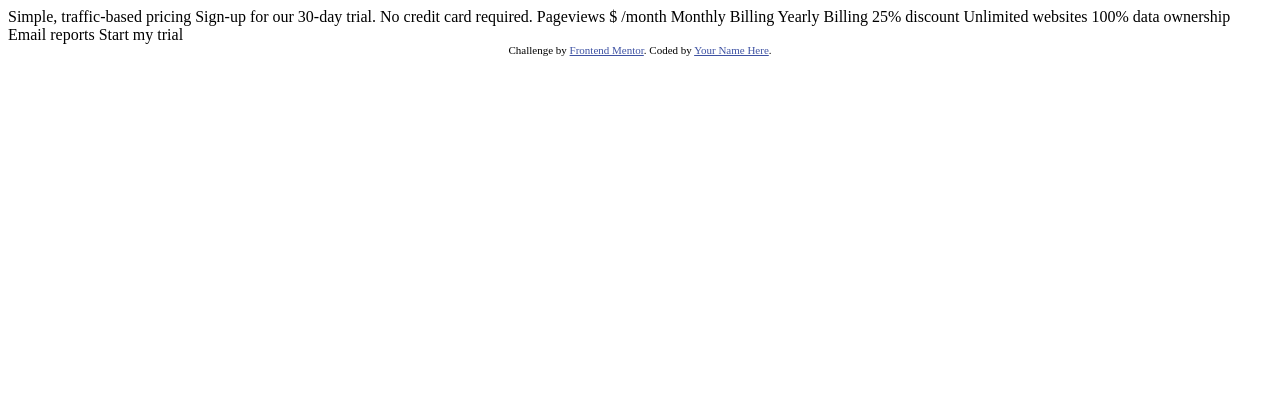
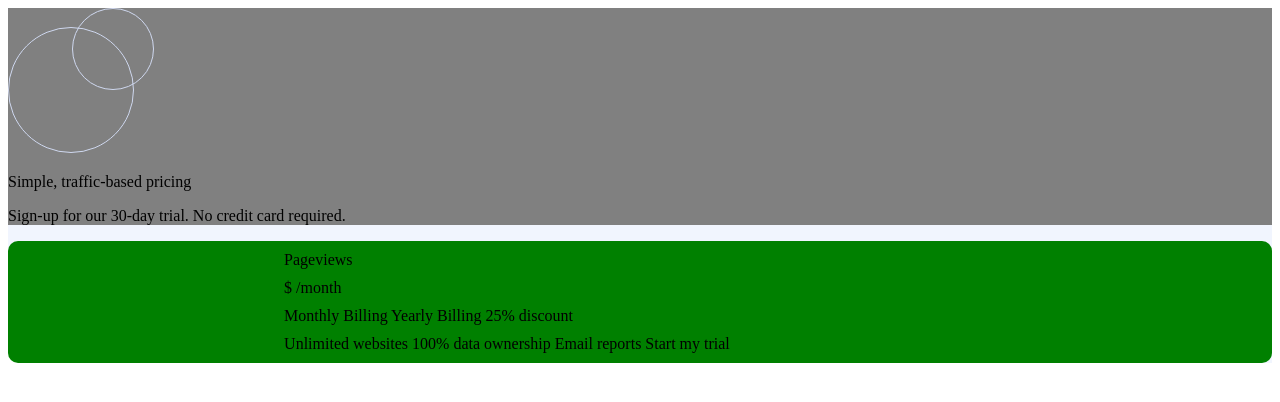
Before and after one commit to BrettAGobel/frontend-mentor-interactive-pricing-component, a plain HTML site: page interactive-pricing-component-main/index.html in a window 1280 px wide. Drawn offline with Linux system fonts and the light colour scheme.

Commit message:
composing basic layout

```diff
--- a/interactive-pricing-component-main/index.html
+++ b/interactive-pricing-component-main/index.html
@@ -2,38 +2,43 @@
 <html lang="en">
 <head>
   <meta charset="UTF-8">
-  <meta name="viewport" content="width=device-width, initial-scale=1.0"> <!-- displays site properly based on user's device -->
+  <meta name="viewport" content="width=device-width, initial-scale=1.0">
 
   <link rel="icon" type="image/png" sizes="32x32" href="./images/favicon-32x32.png">
-
+  <link rel="stylesheet" href="style.css">
   <title>Frontend Mentor | Interactive pricing component</title>
 
-  <!-- Feel free to remove these styles or customise in your own stylesheet 👍 -->
-  <style>
-    .attribution { font-size: 11px; text-align: center; }
-    .attribution a { color: hsl(228, 45%, 44%); }
-  </style>
+
+
 </head>
 <body>
 
-  Simple, traffic-based pricing
-  Sign-up for our 30-day trial. No credit card required.
-
+<div class="container">
+  <div class="header">
+    <img src="images/pattern-circles.svg">
+    <p>Simple, traffic-based pricing</p>
+        <p>Sign-up for our 30-day trial. No credit card required.</p>
+  </div>
+  <div class="card">
+  <div class="page-views">
   Pageviews
+  </div>
+  <div class="price">
   $ /month
-
+  </div>
+  <div class="billing">
   Monthly Billing
   Yearly Billing 25% discount
-
+  </div>
+  <div class="information">
   Unlimited websites
   100% data ownership
   Email reports
 
   Start my trial
+  </div>
+</div>
 
-  <div class="attribution">
-    Challenge by <a href="https://www.frontendmentor.io?ref=challenge" target="_blank">Frontend Mentor</a>.
-    Coded by <a href="#">Your Name Here</a>.
-  </div>
+</div>
 </body>
 </html>
--- /dev/null
+++ b/interactive-pricing-component-main/style.css
@@ -0,0 +1,58 @@
+
+
+
+.card {
+    display: grid;
+    grid-template-columns: repeat(3,auto);
+    grid-template-rows: repeat(6,auto);
+    gap: 10px 10px;
+}
+
+.container {
+    background: url("./images/bg-pattern.svg") no-repeat;
+
+}
+
+.container > div:nth-child(odd){
+    background: grey;
+}
+
+.header > img {
+    z-index: -1;
+}
+
+.header > p {
+    z-index: 1;
+}
+
+.header {
+
+    grid-column-start: 2;
+    grid-row-start: 1;
+
+}
+.page-views{
+    grid-column-start: 2;
+    grid-row-start: 2;
+}
+/*.slider{*/
+/*    grid-column-start: 2;*/
+/*    grid-row-start: 3;*/
+/*}*/
+.price{
+    grid-column-start: 2;
+    grid-row-start: 3;
+}
+.billing{
+    grid-column-start: 2;
+    grid-row-start: 4;
+}
+.information{
+    grid-column-start: 2;
+    grid-row-start: 5;
+}
+
+.card {
+    background-color: green;
+    border-radius: 10px;
+}
```
